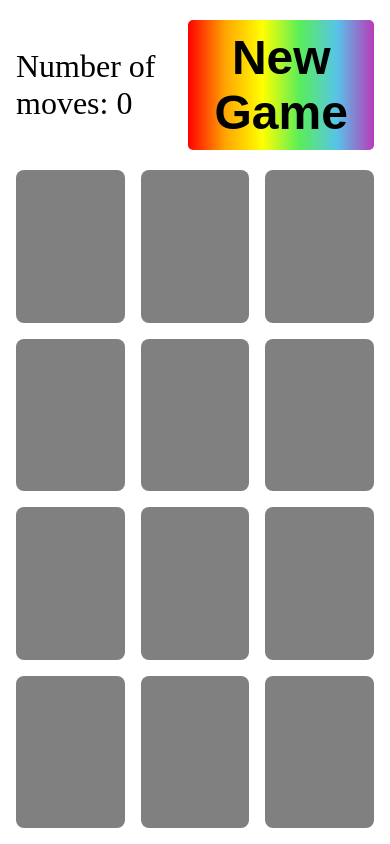
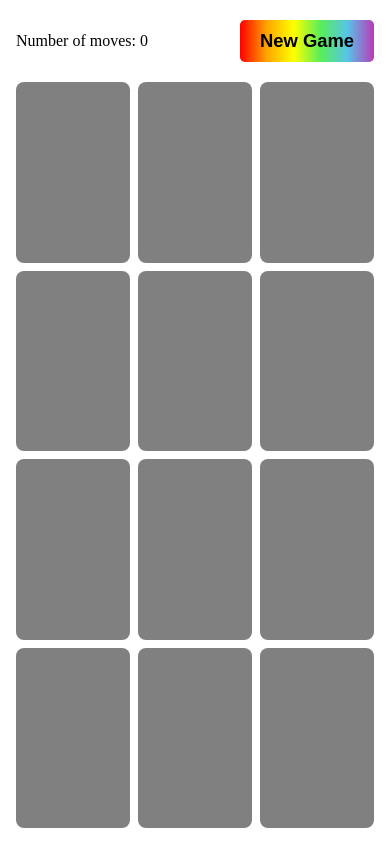
Before and after one commit to CamilleJennyLe/memory-rainbow, a React (Vite) app: page / in a window 390 px wide. Built offline with nearby package versions, Linux system fonts and the light colour scheme.

Commit message:
restyle now that env css are the same

```diff
--- a/src/board/board.css
+++ b/src/board/board.css
@@ -1,5 +1,5 @@
 .memory-board {
-  gap: 1rem;
+  gap: 0.5rem;
   display: grid;
   grid-template-columns: repeat(4, minmax(0, 1fr));
   grid-template-rows: repeat(3, minmax(0, 1fr));
@@ -70,6 +70,7 @@
 .overlay-content {
   text-align: center;
   color: white;
+  padding: 1rem;
 }
 
 @media (orientation: portrait) {
@@ -77,16 +78,19 @@
     grid-template-columns: repeat(3, minmax(0, 1fr));
     grid-template-rows: repeat(4, minmax(0, 1fr));
   }
-  .actions {
+  /* .overlay-content {
+    font-size: 1.75rem;
+  }
+  .overlay-content h1 {
+    font-size: 2.5rem;
+  } */
+}
+
+@media (max-width: 600px) {
+  .overlay-content {
+    font-size: 1.5rem;
+  }
+  .overlay-content h1 {
     font-size: 2rem;
   }
-  .new-game-button {
-    font-size: 3rem;
-  }
-  .overlay-content {
-    font-size: 3rem;
-  }
-  .overlay-content h1 {
-    font-size: 4em;
-  }
 }
```
